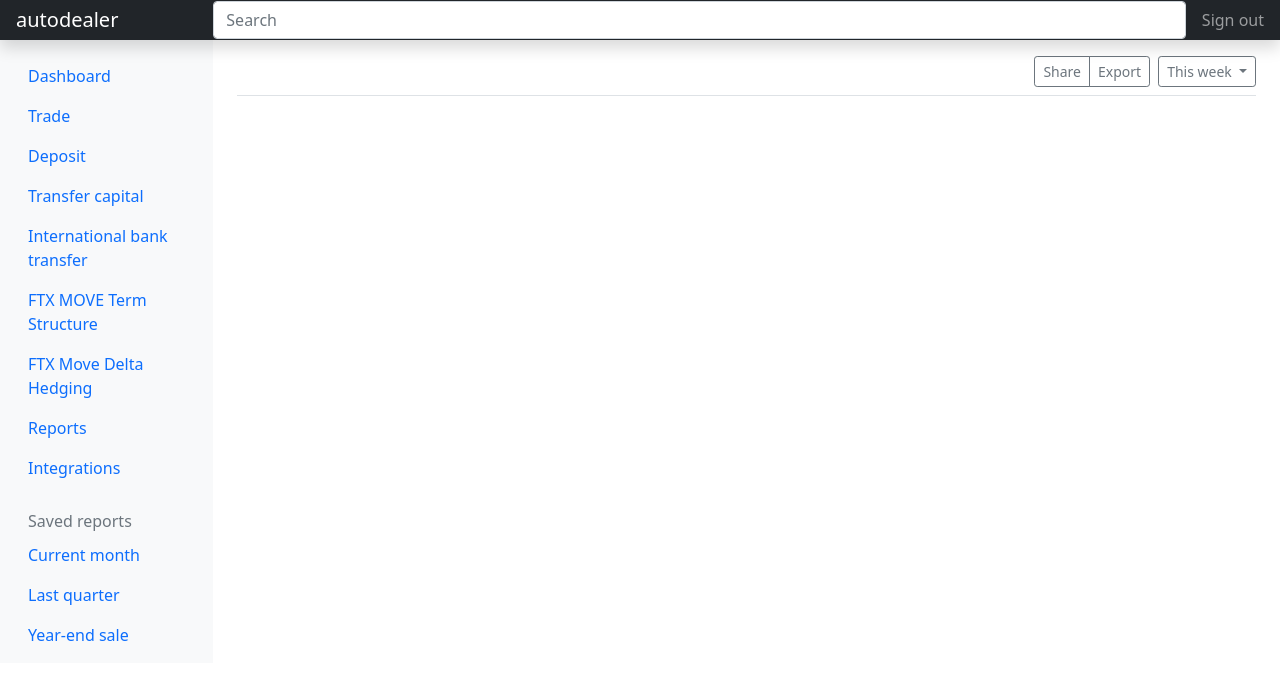
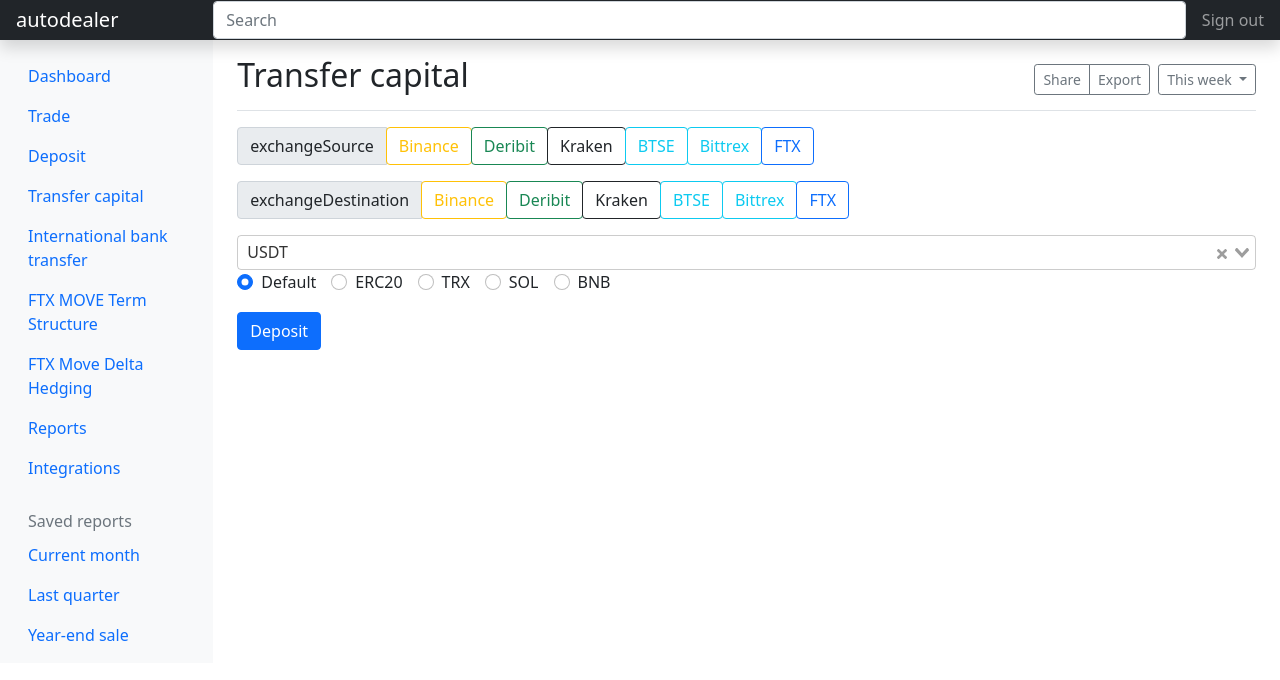
Before and after one commit to romanornr/autodealer, a Vue app in the folder client/: page /transfer in a window 1280 px wide. Shown: the top 680 px of the page. Built offline with nearby package versions, Linux system fonts and the light colour scheme; no server answers.

Commit message:
Add changes for transfer

```diff
--- a/client/src/components/form/ExchangeInput.vue
+++ b/client/src/components/form/ExchangeInput.vue
@@ -1,6 +1,6 @@
 <script>
 export default {
-  props: ['modelValue'],
+  props: ['modelValue', 'label', 'id'],
   emits: ['update:modelValue'],
   data() {
     return {
@@ -19,10 +19,10 @@
 
 <template>
   <div class="input-group mb-3">
-    <span class="input-group-text" id="basic-addon">Exchange</span>
+    <span class="input-group-text" id="basic-addon">{{ label }}</span>
     <span v-for="exchange in exchanges" :key="exchange.value">
-      <input type="radio" class="btn-check" name="options-outlined" :value="exchange.value" :id="'checkbox-' + exchange.value" @input="$emit('update:modelValue', $event.target.value)"/>
-      <label :class="exchange.btn_class" :for="'checkbox-' + exchange.value">{{exchange.text}}</label>
+      <input type="radio" class="btn-check" :name="id" :value="exchange.value" :id="id + '-checkbox-' + exchange.value" @input="$emit('update:modelValue', $event.target.value)"/>
+      <label :class="exchange.btn_class" :for="id + '-checkbox-' + exchange.value">{{exchange.text}}</label>
     </span>
   </div>
 </template>
--- a/client/src/components/layout/Navigation.vue
+++ b/client/src/components/layout/Navigation.vue
@@ -14,9 +14,7 @@
           <RouterLink class="nav-link" to="/deposit"> Deposit </RouterLink>
         </li>
         <li class="nav-item">
-          <RouterLink class="nav-link" to="/withdraw">
-            Transfer capital
-          </RouterLink>
+          <RouterLink class="nav-link" to="/transfer">Transfer capital</RouterLink>
         </li>
         <li class="nav-item">
           <RouterLink class="nav-link" to="/bank/transfer">
--- a/client/src/router/index.js
+++ b/client/src/router/index.js
@@ -29,17 +29,17 @@
       },
     },
     {
-      path: '/withdraw',
-      name: 'withdraw',
-      component: () => import('../views/Withdraw.vue'),
+      path: '/transfer',
+      name: 'transfer',
+      component: () => import('../views/Transfer.vue'),
       meta: {
         title: 'Transfer capital',
       },
     },
     {
       path: '/bank/transfer',
-      name: 'transfer',
-      component: () => import('../views/Transfer.vue'),
+      name: 'bank-transfer',
+      component: () => import('../views/BankTransfer.vue'),
       meta: {
         title: 'International Bank Transfer',
       },
--- a/client/src/views/Withdraw.vue
+++ b/client/src/views/BankTransfer.vue
@@ -1,10 +1,10 @@
 <template>
-  <div>Withdraw</div>
+  <div>BankTransfer</div>
 </template>
 
 <script>
 // TODO
 export default {
-  name: 'Withdraw',
+  name: 'BankTransfer',
 }
 </script>
--- a/client/src/views/Deposit.vue
+++ b/client/src/views/Deposit.vue
@@ -1,6 +1,6 @@
 <template>
   <form class="deposit-form" @submit.prevent="onSubmit">
-      <ExchangeInput v-model="exchangeName"/>
+      <ExchangeInput v-model="exchangeName" label="exchange" id="exchange"/>
     <div class="row">
       <div class="col">
         <v-select
--- a/client/src/views/Transfer.vue
+++ b/client/src/views/Transfer.vue
@@ -1,10 +1,156 @@
 <template>
-  <div>Transfer</div>
-</template>
+<!--  <div>Transfer</div>-->
+  <form class="transfer-form" @submit.prevent="onSubmit">
+    <ExchangeInput v-model="exchangeSource" label="exchangeSource" id="exchangeSource"/>
+    <ExchangeInput v-model="exchangeDestination" label="exchangeDestination" id="exchangeDestination"/>
+    <div class="row">
+      <div class="col">
+        <v-select
+            v-model="asset"
+            :options="assets"
+            label="code"
+            placeholder="BTC"></v-select>
+      </div>
+    </div>
+
+    <!-- {{template "chain"}} -->
+    <ChainInput v-model="chain"/>
+    <button class="btn btn-primary" type="submit" :disabled="loading">
+      <span
+          v-if="loading"
+          class="spinner-border spinner-border-sm"
+          role="status"
+          aria-hidden="true"></span>
+      <span v-if="loading">Loading...</span><span v-else>Deposit</span>
+    </button>
+  </form>
+  <br/>
+
+  <div v-if="loading" class="spinner-border text-primary" role="status">
+    <span class="sr-only"></span>
+  </div>
+
+    <div v-if="error" class="error">{{ error }}</div>
+
+    <div v-if="address" class="content">
+      <p>Address: {{ address }}</p>
+      <p>Balance: {{ exchangeSourceBalance }} {{ symbol }}</p>
+      <!-- Show USD balance -->
+      <!-- green if positive balance -->
+      <div v-if="exchangeSourceBalanceUSD > 0">
+        <p style="color:green;">USD: ${{ exchangeSourceBalanceUSD.toFixed(2) }}</p>
+      </div>
+      <!-- red if negative balance -->
+      <div v-else>
+        <p style="color:red;">USD: {{ exchangeSourceBalanceUSD.toFixed(2) }}</p>
+      </div>
+      <!-- end show USD balance -->
+    </div>
+  </template>
+
+<!--<script>-->
+<!--// TODO-->
+<!--export default {-->
+<!--  name: 'Transfer',-->
+<!--}-->
+
+
+<!--</script>-->
 
 <script>
-// TODO
+import vSelect from 'vue-select'
+import ChainInput from "@/components/form/ChainInput.vue";
+import ExchangeInput from "@/components/form/ExchangeInput.vue";
+
 export default {
   name: 'Transfer',
+  components: {
+    ExchangeInput,
+    ChainInput,
+    vSelect,
+  },
+  data() {
+    return {
+      loading: false,
+      assetData: '',
+      error: '',
+      options: [
+        {text: 'Binance', value: 'binance'},
+        {text: 'FTX', value: 'ftx'},
+        {text: 'Deribit', value: 'deribit'},
+        {text: 'Kraken', value: 'kraken'},
+        {text: 'BTSE', value: 'btse'},
+      ],
+      asset: {code: 'USDT'},
+      assets: [],
+      //exchangeInput: '',
+      exchangeSource: 'binance',
+      exchangeDestination: '',
+      address: '',
+      exchangeSourceBalance: '',
+      exchangeSourceBalanceUSD: '',
+      price: 0,
+      chain: 'default',
+    }
+  },
+  async created() {
+    await this.fetchAssets()
+  },
+  methods: {
+    async fetchAssets() {
+      this.assets = [] // clear the array
+
+      try {
+        const {
+          data: {assets},
+        } = await this.$api.get(`assets/${this.exchangeSource}`)
+
+        this.assets = assets
+      } catch (error) {
+        console.log(error)
+      }
+    },
+    async onSubmit() {
+      // reset previous result
+      this.error = ''
+
+      // reset address and balance for new result
+      this.address = ''
+      this.balance = ''
+
+      // disable the form
+      this.loading = true
+
+      try {
+        const response = await this.$api.get(
+            `deposit/${this.exchangeSource}/${this.asset.code}/${this.chain}`
+        )
+
+        this.processData(response)
+      } catch (error) {
+        console.log(error)
+        this.error = error
+      } finally {
+        this.loading = false
+      }
+    },
+    processData(result) {
+      const data = result.data
+      this.assetData = data
+      this.address = data.address['Address']
+      this.symbol = data.code
+      this.exchangeSourceBalance = data.balance
+      this.price = data.price
+      this.exchangeSourceBalanceUSD = data.balance * data.price
+      // this.exchangeName = data.exchange
+    },
+  },
+  watch: {
+    exchangeName: {
+      async handler() {
+        await this.fetchAssets()
+      },
+    },
+  },
 }
 </script>
```
Also changed, not shown: 1 other file (tests, documents, lock files or other folders).
